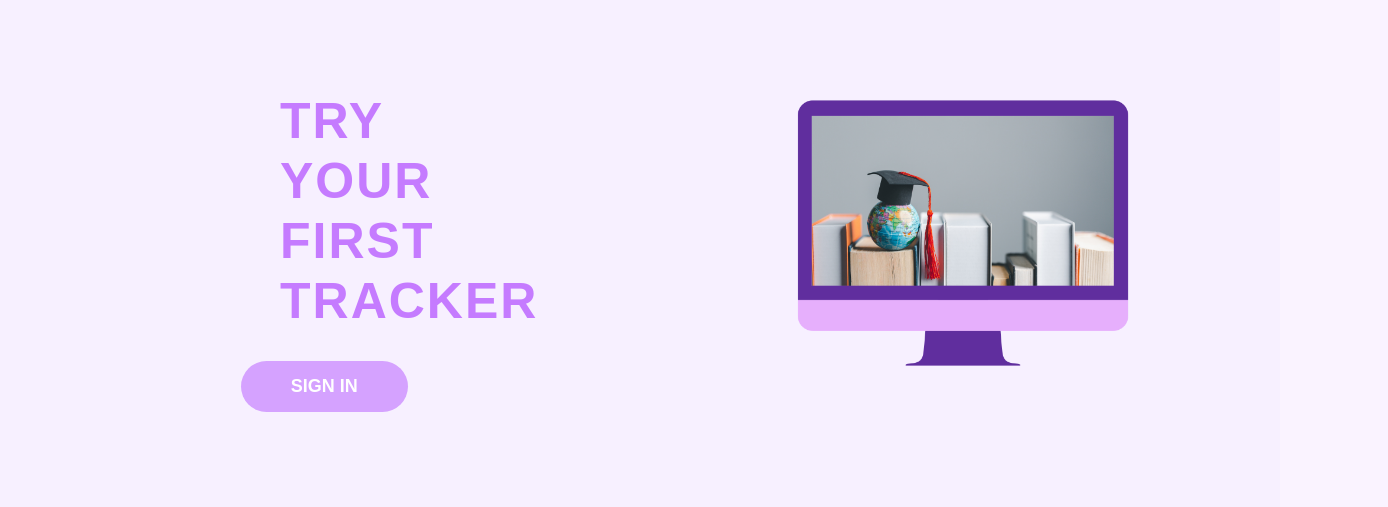
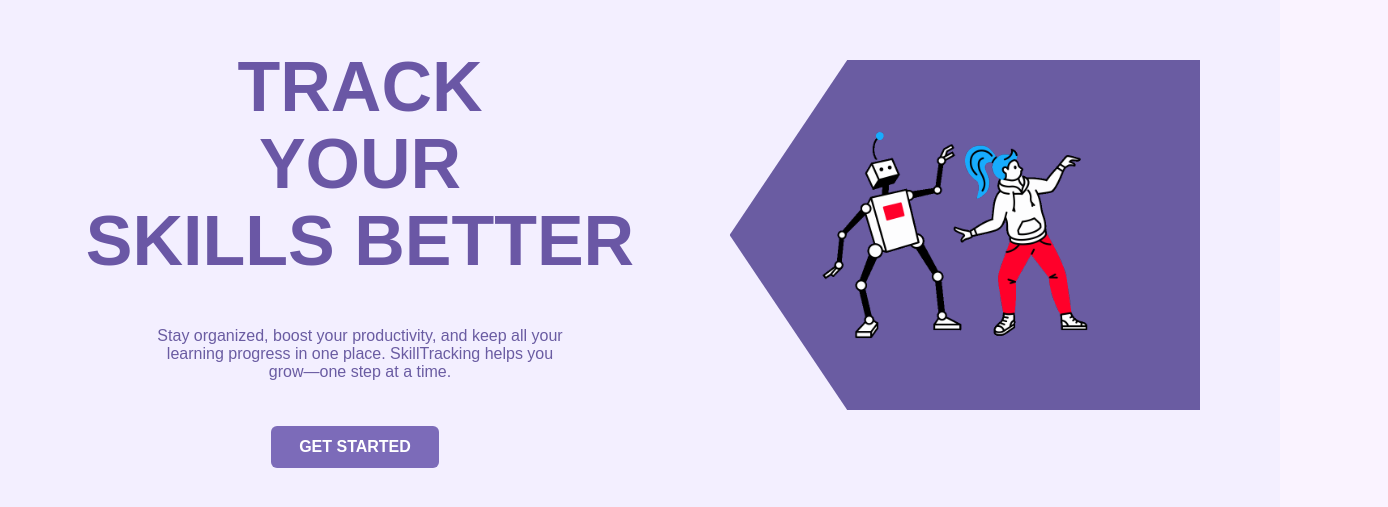
Before and after one commit to NADAMUNIVASAVI21/SkillTrackerFrontend, a React (Vite) app: page / in a window 1280 px wide. Shown: the part 165-672 px from the top of the page, 1388 px wide, since content can reach past the window. Built offline with nearby package versions, Linux system fonts and the light colour scheme.

Commit message:
added all

```diff
--- a/src/pages/Landing/Landing.css
+++ b/src/pages/Landing/Landing.css
@@ -1,55 +1,69 @@
-/* FULL SCREEN LAYOUT */
-.landing {
-  height: 100vh;
-  width: 100%;
-  background: #f7f0ff;
+/* MAIN OUTER CONTAINER */
+.landing-wrapper {
   display: flex;
   justify-content: space-between;
   align-items: center;
-  padding: 0 80px;
-  box-sizing: border-box;
+  min-height: 100vh;
+  background: #f3efff; /* light lavender */
+  padding: 40px 80px;
+  overflow: hidden;
 }
 
-/* LEFT SIDE TEXT AREA */
-.left {
-  display: flex;
-  flex-direction: column; /* Title on top, button below */
-  align-items: flex-start; /* LEFT ALIGN */
-}
-.left h1 {
-  font-size: 50px;
-  font-weight: 700;
-  letter-spacing: 2px;
-  color: #c57bff;
-  line-height: 1.2;
-  margin-bottom: 30px;
-  margin-left: 200px;
+/* LEFT SECTION */
+.content-section {
+  width: 50%;
+  text-align: center;
 }
 
-.signin-btn {
-  background: #d5a2ff;
-  color: white;
-  padding: 15px 50px;
-  border-radius: 40px;
-  border: none;
-  font-size: 18px;
-  font-weight: 600;
-  cursor: pointer;
-  transition: 0.25s ease;
-  margin-left: 40px;
+.main-title {
+  font-size: 70px;
+  font-weight: 900;
+  color: #6a57a5;
+  line-height: 1.1;
 }
 
-
-.signin-btn:hover {
-  background: #bd79ff;
+.sub-text {
+  margin: 25px auto;
+  max-width: 420px;
+  font-size: 16px;
+  color: #6a5ca2;
+  font-weight: 500;
 }
 
-/* RIGHT SIDE PC IMAGE — NO BACKGROUND FRAME */
+/* BUTTON */
+.cta-btn {
+  margin-top: 20px;
+  background: #7c6bb9;
+  color: white;
+  padding: 12px 28px;
+  border-radius: 6px;
+  border: none;
+  cursor: pointer;
+  font-weight: 600;
+  font-size: 16px;
+  transition: 0.2s ease;
+}
 
+.cta-btn:hover {
+  background: #6b5aaa;
+}
 
-/* PC IMAGE — BIGGER SIZE */
+/* RIGHT SECTION ANGLED SHAPE */
+.angled-section {
+  width: 42%;
+  height: 75%;
+  min-height: 350px;
+  background: #6a5ca2;
+  clip-path: polygon(25% 0, 100% 0, 100% 100%, 25% 100%, 0 50%);
+  display: flex;
+  align-items: center;
+  justify-content: center;
+  box-shadow: -10px 0 30px rgba(0, 0, 0, 0.1);
+}
+
+/* IMAGE INSIDE SHAPE */
 .pc-img {
-  width: 850px;     /* Increased from ~430px */
+  width: 460px;
   height: auto;
 
 }
--- a/src/pages/Landing/Landing.jsx
+++ b/src/pages/Landing/Landing.jsx
@@ -1,29 +1,34 @@
 import "./Landing.css";
-import pc from "../../assets/pc.png";
+import pc from "../../assets/pc.svg";   // <-- correct path
 import { useNavigate } from "react-router-dom";
 
 function Landing() {
   const navigate = useNavigate();
 
   return (
-    <div className="landing">
+    <div className="landing-wrapper">
+
       {/* LEFT SECTION */}
-      <div className="left">
-        <h1>
-          TRY YOUR FIRST <br /> TRACKER
+      <div className="content-section">
+        <h1 className="main-title">
+          TRACK <br /> YOUR <br /> SKILLS BETTER
         </h1>
 
-        <button className="signin-btn" onClick={() => navigate("/login")}>
-          SIGN IN
+        <p className="sub-text">
+          Stay organized, boost your productivity, and keep all your learning
+          progress in one place. SkillTracking helps you grow—one step at a time.
+        </p>
+
+        <button className="cta-btn" onClick={() => navigate("/login")}>
+          GET STARTED
         </button>
       </div>
 
       {/* RIGHT SECTION */}
-      <div className="right">
-        <div className="pc-frame">
-          <img src={pc} alt="computer" className="pc-img" />
-        </div>
+      <div className="angled-section">
+        <img src={pc} alt="pc" className="pc-img" />
       </div>
+
     </div>
   );
 }
```
Also changed, not shown: src/assets/pc.svg (added).
